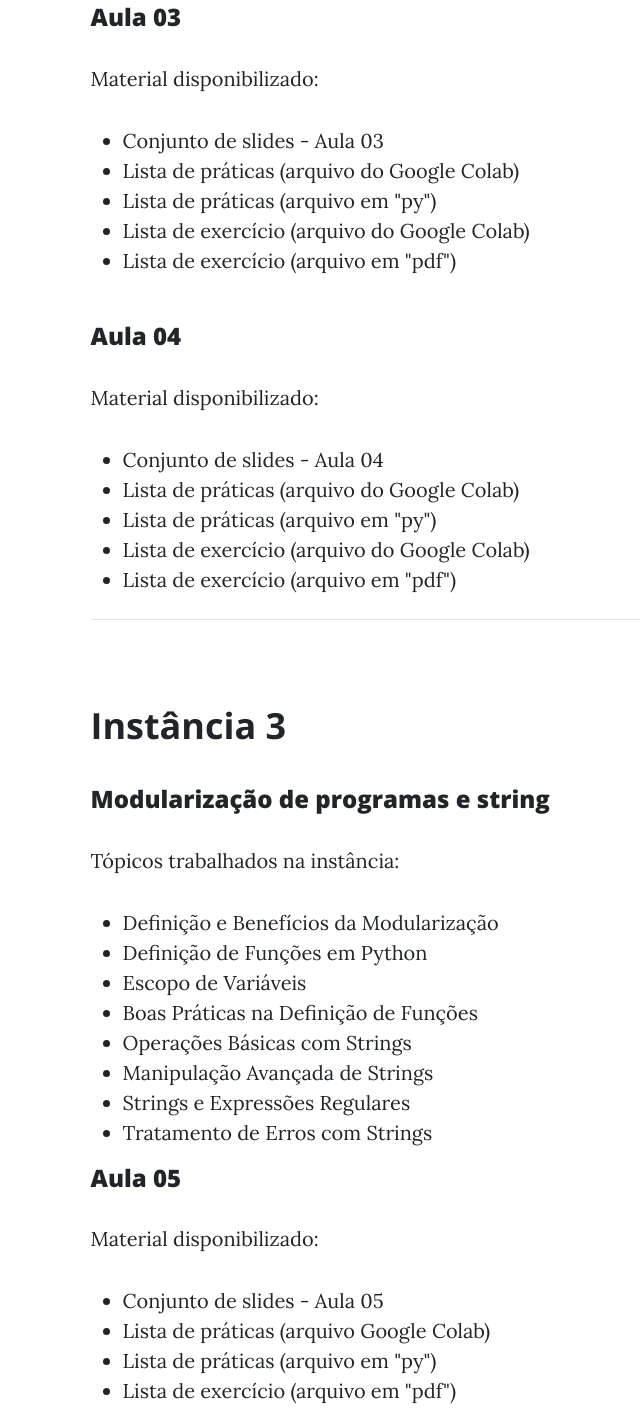
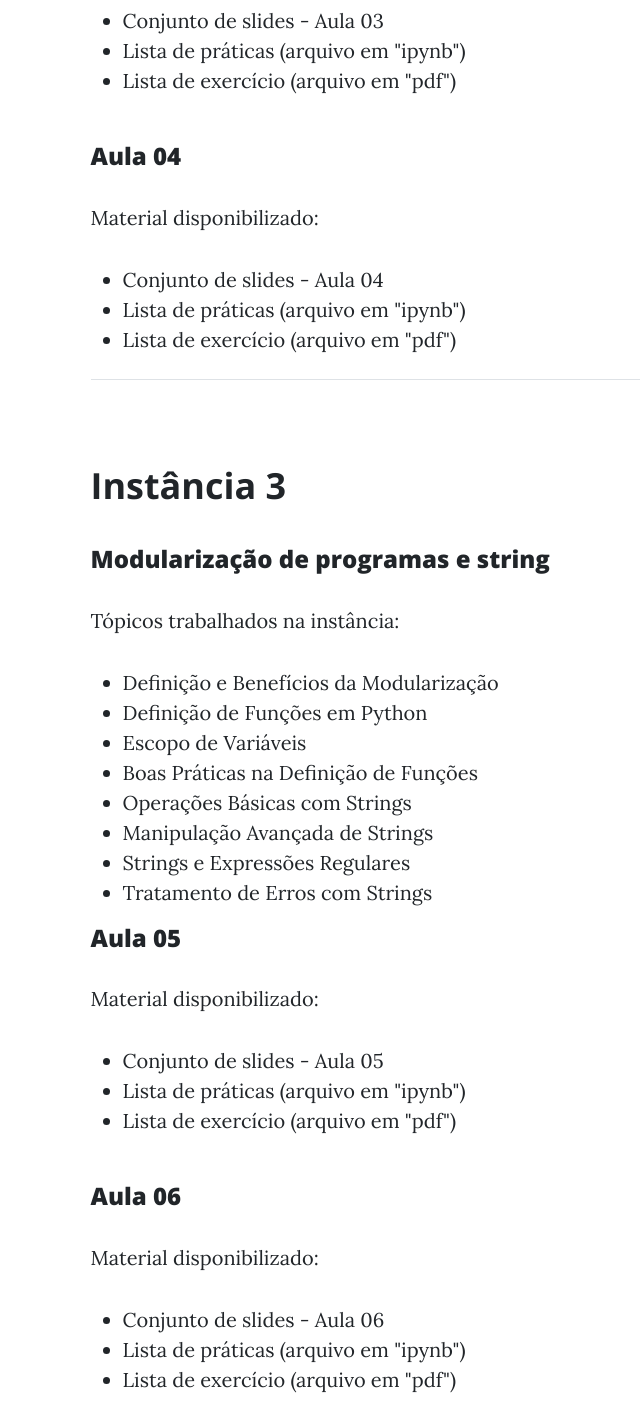
Before and after one commit to nisston/moduloprogramacaodocente, a plain HTML site: page ainstancia.html in a window 1280 px wide. Shown: the part 3626-5040 px from the top of the page, without its empty margins (255-895 px from the left). Drawn offline with nearby package versions, Linux system fonts and the light colour scheme.

Commit message:
Add files via upload

```diff
--- a/ainstancia.html
+++ b/ainstancia.html
@@ -110,21 +110,17 @@
                         <h4 class="subheading-heading">Aula 01</h4>
                         <p>Material disponibilizado:</p>
                         <ul>
-                            <li><a href="arquivos/instancia01/Inst_01_Aula_Teorica_01_Primeiros_Passos.pdf" target="_blank">Conjunto de slides - Aula 01</a></li>
-                            <li><a href="https://colab.research.google.com/drive/1HUUX83Tj8nK-fX609Y3GTovU3Q7x26Bv?usp=sharing" target="_blank">Lista de práticas (arquivo do Google Colab)</a></li>
-                            <li><a href="arquivos/instancia01/inst_01_aula_pratica_01_primeiros_passos.py" target="_blank">Lista de práticas (arquivo em "py")</a></li>
-                            <li><a href="https://colab.research.google.com/drive/1C6As8nsmdNV16vkGDM4LkaMBSN2UZbvD?usp=sharing" target="_blank">Lista de exercício (arquivo do Google Colab)</a></li>
-                            <li><a href="arquivos/instancia01/Lista_de_Exercício_01_Primeiros_Passos.pdf" target="_blank">Lista de exercício (arquivo em pdf)</a></li>
+                            <li><a href="https://github.com/nisston/moduloprogramacao/blob/main/instancia01/Inst_01_Slides_Aula_01_Primeiros_Passos.pdf" target="_blank">Conjunto de slides - Aula 01</a></li>
+                            <li><a href="https://github.com/nisston/moduloprogramacao/blob/main/instancia01/Inst_01_Lista_Pratica_Aula_01_Primeiros_Passos.ipynb" target="_blank">Lista de práticas (arquivo em "ipynb")</a></li>
+                            <li><a href="https://github.com/nisston/moduloprogramacao/blob/main/instancia01/Inst_01_Lista_de_Exerc%C3%ADcio_01_Primeiros_Passos.pdf" target="_blank">Lista de exercício (arquivo em pdf)</a></li>
                         </ul>
 
                         <h4 class="subheading-heading">Aula 02</h4>
                         <p>Material disponibilizado:</p>
                         <ul>
-                            <li><a href="arquivos/instancia01/Inst_01_Aula_Teorica_02_Estrutura_Cond.pdf" target="_blank">Conjunto de slides - Aula 02</a></li>
-                            <li><a href="https://colab.research.google.com/drive/1hyzyON-Pvj_c9h8L8Y-f_VaNQEQvcAYo?usp=sharing" target="_blank">Lista de práticas (arquivo do Google Colab)</a></li>
-                            <li><a href="arquivos/instancia01/inst_01_aula_pratica_02_estrutura_cond.py" target="_blank">Lista de práticas (arquivo em "py")</a></li>
-                            <li><a href="https://colab.research.google.com/drive/1Q9mzjed5RwGsa9WwmCNt1FM2P5UOx70-?usp=sharing" target="_blank">Lista de exercício (arquivo do Google Colab)</a></li>
-                            <li><a href="arquivos/instancia01/Lista_de_Exercício_02_Estrutura_Condicional.pdf" target="_blank">Lista de exercício (arquivo em "pdf")</a></li>
+                            <li><a href="https://github.com/nisston/moduloprogramacao/blob/main/instancia01/Inst_01_Slides_Aula_02_Estrutura_Cond.pdf" target="_blank">Conjunto de slides - Aula 02</a></li>
+                            <li><a href="https://github.com/nisston/moduloprogramacao/blob/main/instancia01/Inst_01_Lista_Pratica_Aula_02_Estrutura_Cond.ipynb" target="_blank">Lista de práticas (arquivo em "ipynb")</a></li>
+                            <li><a href="https://github.com/nisston/moduloprogramacao/blob/main/instancia01/Inst_01_Lista_de_Exerc%C3%ADcio_02_Estrutura_Condicional.pdf" target="_blank">Lista de exercício (arquivo em "pdf")</a></li>
                         </ul>
                         <hr class="my-4" />
 
@@ -152,11 +148,9 @@
                         <p>Material disponibilizado:</p>
 
                         <ul>
-                            <li><a href="arquivos/instancia02/Inst_02_Aula_Teorica_01_Estrutura_Repeticao_For.pdf" target="_blank">Conjunto de slides - Aula 03</a></li>
-                            <li><a href="https://colab.research.google.com/drive/1mIOYFenH1Eb5TV6oHybKd5qxilB29179?usp=sharing" target="_blank">Lista de práticas (arquivo do Google Colab)</a></li>
-                            <li><a href="arquivos/instancia02/inst_01_aula_pratica_01_estrutura_repeticao_for.py" target="_blank">Lista de práticas (arquivo em "py")</a></li>
-                            <li>Lista de exercício (arquivo do Google Colab)</li>
-                            <li><a href="arquivos/instancia02/Lista_de_Exercício_01_Estrutura_Repeticao_For.pdf" target="_blank">Lista de exercício (arquivo em "pdf")</a></li>
+                            <li><a href="https://github.com/nisston/moduloprogramacao/blob/main/instancia02/Inst_02_Slides_Aula_03_Estrutura_Repeticao_For.pdf" target="_blank">Conjunto de slides - Aula 03</a></li>
+                            <li><a href="https://github.com/nisston/moduloprogramacao/blob/main/instancia02/Inst_02_Lista_Pratica_Aula_03_Estrutura_Repeticao_For.ipynb" target="_blank">Lista de práticas (arquivo em "ipynb")</a></li>
+                            <li><a href="https://github.com/nisston/moduloprogramacao/blob/main/instancia02/Inst_02_Lista_de_Exerc%C3%ADcio_Aula_03_Estrutura_Repeticao_For.pdf" target="_blank">Lista de exercício (arquivo em "pdf")</a></li>
                         </ul>
                         <br>
 
@@ -164,11 +158,9 @@
                         <p>Material disponibilizado:</p>
 
                         <ul>
-                            <li><a href="arquivos/instancia02/Inst_02_Aula_Teorica_02_Estrutura_Repeticao_While.pdf" target="_blank">Conjunto de slides - Aula 04</a></li>
-                            <li><a href="https://colab.research.google.com/drive/1xwRdgKIxUz0i6G1TW7PQ-mKP94UX_QqH?usp=sharing" target="_blank">Lista de práticas (arquivo do Google Colab)</a></li>
-                            <li><a href="arquivos/instancia02/inst_01_aula_pratica_02_estrutura_repeticao_while.py" target="_blank">Lista de práticas (arquivo em "py")</a></li>
-                            <li>Lista de exercício (arquivo do Google Colab)</li>
-                            <li><a href="arquivos/instancia02/Lista_de_Exercício_02_Estrutura_Repeticao_While.pdf" target="_blank">Lista de exercício (arquivo em "pdf")</a></li>
+                            <li><a href="https://github.com/nisston/moduloprogramacao/blob/main/instancia02/Inst_02_Slides_Aula_04_Estrutura_Repeticao_While.pdf" target="_blank">Conjunto de slides - Aula 04</a></li>
+                            <li><a href="https://github.com/nisston/moduloprogramacao/blob/main/instancia02/Inst_02_Lista_Pratica_Aula_04_Pratica_Estrutura_Repeticao_While.ipynb" target="_blank">Lista de práticas (arquivo em "ipynb")</a></li>
+                            <li><a href="https://github.com/nisston/moduloprogramacao/blob/main/instancia02/Inst_02_Lista_de_Exerc%C3%ADcio_Aula_04_Estrutura_Repeticao_While.pdf" target="_blank">Lista de exercício (arquivo em "pdf")</a></li>
                         </ul>
                         <hr class="my-4" />
 
@@ -198,10 +190,9 @@
                         <p>Material disponibilizado:</p>
 
                         <ul>
-                            <li>Conjunto de slides - Aula 05</li>
-                            <li>Lista de práticas (arquivo Google Colab)</li>
-                            <li>Lista de práticas (arquivo em "py")</li>
-                            <li>Lista de exercício (arquivo em "pdf")</li>
+                            <li><a href="https://github.com/nisston/moduloprogramacao/blob/main/instancia03/Inst_03_Slides_Aula_05_String.pdf" target="_blank">Conjunto de slides - Aula 05</a></li>
+                            <li><a href="https://github.com/nisston/moduloprogramacao/blob/main/instancia03/Inst_03_Lista_Pratica_Aula_05_String.ipynb" target="_blank">Lista de práticas (arquivo em "ipynb")</a></li>
+                            <li><a href="https://github.com/nisston/moduloprogramacao/blob/main/instancia03/Inst_03_Lista_de_Exerc%C3%ADcio_Aula_05_String.pdf" target="_blank">Lista de exercício (arquivo em "pdf")</a></li>
                         </ul>
                         <br>
 
@@ -209,10 +200,9 @@
                         <p>Material disponibilizado:</p>
 
                         <ul>
-                            <li>Conjunto de slides - Aula 06</li>
-                            <li>Lista de práticas (arquivo Google Colab)</li>
-                            <li>Lista de práticas (arquivo em "py")</li>
-                            <li>Lista de exercício (arquivo em "pdf")</li>
+                            <li><a href="https://github.com/nisston/moduloprogramacao/blob/main/instancia03/Inst_03_Slides_Aula_06_Modulariza%C3%A7%C3%A3o.pdf" target="_blank">Conjunto de slides - Aula 06</a></li>
+                            <li><a href="https://github.com/nisston/moduloprogramacao/blob/main/instancia03/Inst_03_Lista_Pratica_Aula_06_Modularizacao.ipynb" target="_blank">Lista de práticas (arquivo em "ipynb")</a></li>
+                            <li><a href="https://github.com/nisston/moduloprogramacao/blob/main/instancia03/Inst_03_Lista_de_Exerc%C3%ADcio_Aula_06_Modulariza%C3%A7%C3%A3o.pdf" target="_blank">Lista de exercício (arquivo em "pdf")</a></li>
                         </ul>
                         <hr class="my-4" />
 
@@ -253,10 +243,9 @@
                         <p>Material disponibilizado:</p>
 
                         <ul>
-                            <li>Conjunto de slides - Aula 07</li>
-                            <li>Lista de práticas (arquivo Google Colab)</li>
-                            <li>Lista de práticas (arquivo em "py")</li>
-                            <li>Lista de exercício (arquivo em "pdf")</li>
+                            <li><a href="https://github.com/nisston/moduloprogramacao/blob/main/instancia04/Inst_04_Slides_Aula_07_Lista.pdf" target="_blank">Conjunto de slides - Aula 07</a></li>
+                            <li><a href="https://github.com/nisston/moduloprogramacao/blob/main/instancia04/Inst_04_Lista_Pratica_Aula_07_Lista.ipynb" target="_blank">Lista de práticas (arquivo em "ipynb")</a></li>
+                            <li><a href="https://github.com/nisston/moduloprogramacao/blob/main/instancia04/Inst_04_Lista_de_Exerc%C3%ADcio_Aula_07_Lista.pdf" target="_blank">Lista de exercício (arquivo em "pdf")</a></li>
                         </ul>
                         <br>
 
@@ -264,10 +253,9 @@
                         <p>Material disponibilizado:</p>
 
                         <ul>
-                            <li>Conjunto de slides - Aula 08</li>
-                            <li>Lista de práticas (arquivo Google Colab)</li>
-                            <li>Lista de práticas (arquivo em "py")</li>
-                            <li>Lista de exercício (arquivo em "pdf")</li>
+                            <li><a href="https://github.com/nisston/moduloprogramacao/blob/main/instancia04/Inst_04_Slides_Aula_08_Lista_2D_Matriz.pdf" target="_blank">Conjunto de slides - Aula 08</a></li>
+                            <li><a href="https://github.com/nisston/moduloprogramacao/blob/main/instancia04/Inst_04_Lista_Pratica_Aula_08_Matriz.ipynb" target="_blank">Lista de práticas (arquivo em "ipynb")</a></li>
+                            <li><a href="https://github.com/nisston/moduloprogramacao/blob/main/instancia04/Inst_04_Lista_de_Exerc%C3%ADcio_Aula_08_Matriz.pdf" target="_blank">Lista de exercício (arquivo em "pdf")</a></li>
                         </ul>
                         <hr class="my-4" />
 
```
